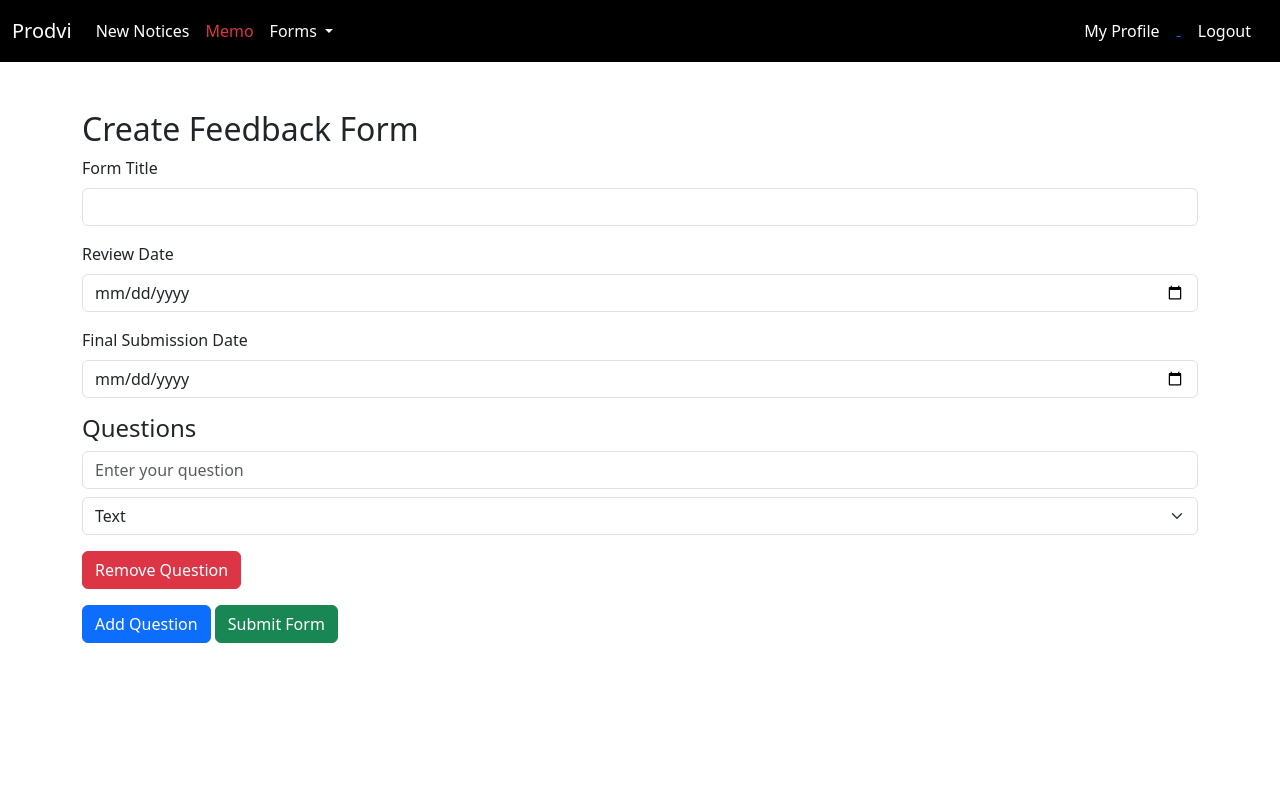
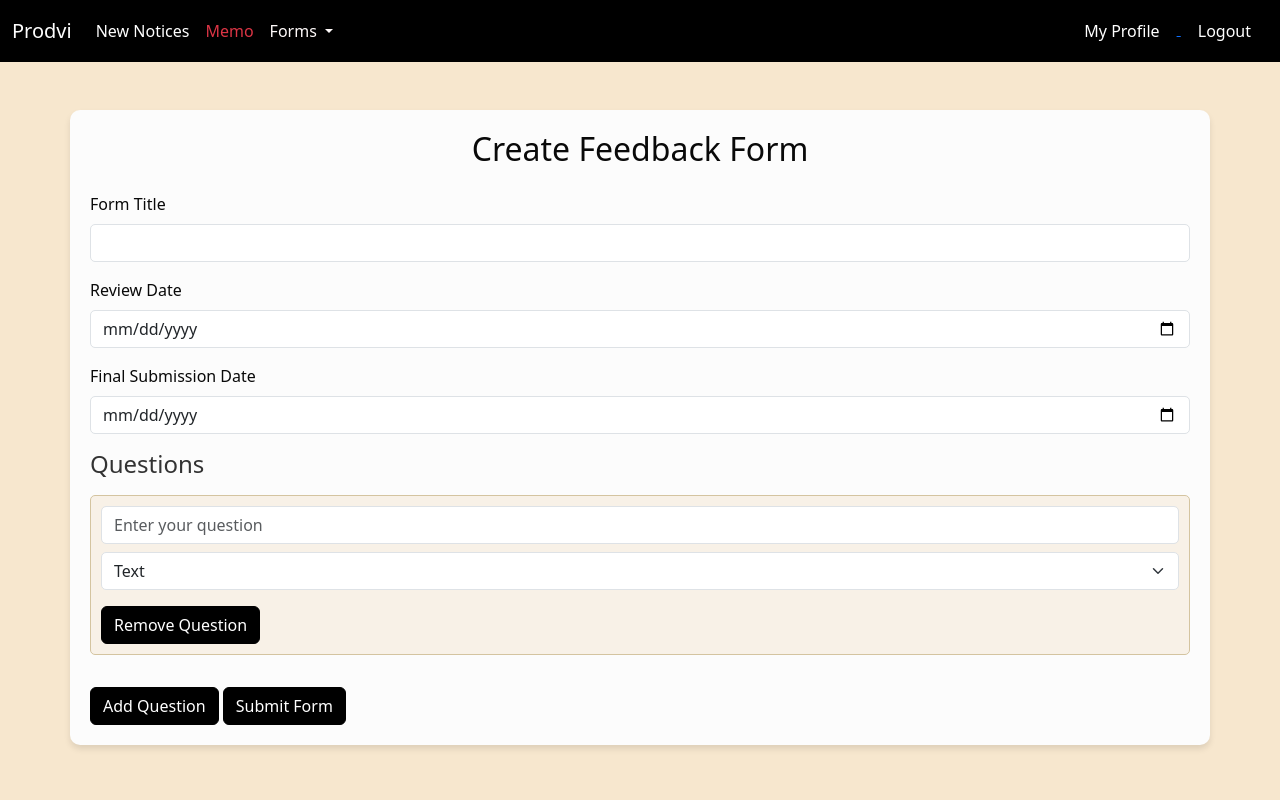
Before and after one commit to WarLoRDlArS/Prodvi, a Django app: page /createfeedbackform/ in a window 1280 px wide. Run offline with Django 5.2, Linux system fonts and the light colour scheme; the visitor is signed in with stand-in values (Sample User, id 1); data that the repository does not hold is empty.

Commit message:
Create feedback form designed

```diff
--- a/home/templates/home/createFormTemplate.html
+++ b/home/templates/home/createFormTemplate.html
@@ -12,10 +12,54 @@
     <link href="https://cdn.jsdelivr.net/npm/bootstrap@5.3.3/dist/css/bootstrap.min.css" rel="stylesheet">
     <script src="https://cdn.jsdelivr.net/npm/bootstrap@5.3.3/dist/js/bootstrap.bundle.min.js"></script>
     <style>
-        @media (min-width: 768px) { /* Adjust for large screens */
-            .min-max-fields > div {
-                width: 40%; /* Set each field to 40% width */
-            }
+        /* General beige aesthetic styles */
+        body {
+            background-color: #f7e7ce; /* Light beige background */
+            color: #333; /* Text color */
+        }
+
+        h2 {
+            color: #090909; /* Dark brown for headings */
+        }
+
+        .form-label {
+            color: #090909; /* Dark brown for labels */
+        }
+
+        .form-control,
+        .form-select {
+            border-radius: 5px; /* Slightly rounded corners */
+        }
+
+        .btn-primary, .btn-success, .btn-danger {
+            background-color: #000000; /* Earthy brown for buttons */
+            border-color: #000000;
+        }
+
+        .btn-primary:hover, .btn-success:hover, .btn-danger:hover {
+            background-color: #4d2e1f; /* Darker brown on hover */
+        }
+
+        .container {
+            background-color: #fcfcfc; /* Slightly lighter beige for form container */
+            padding: 20px;
+            border-radius: 10px;
+            box-shadow: 0px 4px 6px rgba(0, 0, 0, 0.1); /* Soft shadow */
+        }
+
+        .min-max-fields > div {
+            width: 48%; /* Make each min-max input field half the available width */
+        }
+
+        .question {
+            border: 1px solid #d4c4a0; /* Light border around each question block */
+            padding: 10px;
+            border-radius: 5px;
+            background-color: #f8f1e7; /* Light beige for question blocks */
+        }
+
+        .question + .question {
+            margin-top: 15px; /* Space between multiple questions */
         }
     </style>
 </head>
@@ -24,7 +68,7 @@
     {% include 'home/navbar.html' %}
 
     <div class="container my-5">
-        <h2>Create Feedback Form</h2>
+        <h2 class="text-center mb-4">Create Feedback Form</h2>
         <form id="feedback-form" method="POST" action="{% url 'home:createfeedbackform' %}">
             {% csrf_token %}
             <div class="mb-3">
@@ -43,7 +87,7 @@
             </div>
 
             <div id="questions">
-                <h4>Questions</h4>
+                <h4 class="mb-3">Questions</h4>
                 <div class="question mb-3">
                     <input type="text" class="form-control" name="question_text_0" placeholder="Enter your question" required>
                     <select class="form-select my-2" name="question_type_0" onchange="toggleMinMax(0)">
@@ -66,22 +110,18 @@
                 </div>
             </div>
 
-            <button type="button" id="add-question" class="btn btn-primary">Add Question</button>
-            <button type="submit" class="btn btn-success">Submit Form</button>
+            <button type="button" id="add-question" class="btn btn-primary mt-3">Add Question</button>
+            <button type="submit" class="btn btn-success mt-3">Submit Form</button>
         </form>
     </div>
 
     <script>
-        let questionCount = 1;  // Start from 1 since we already have one question
+        let questionCount = 1;
 
         function toggleMinMax(index) {
             const questionType = document.querySelector(`select[name="question_type_${index}"]`).value;
             const minMaxFields = document.getElementById(`min-max-fields-${index}`);
-            if (questionType === 'numeric') {
-                minMaxFields.style.display = 'block';  // Show fields if Numeric is selected
-            } else {
-                minMaxFields.style.display = 'none';  // Hide fields if Text is selected
-            }
+            minMaxFields.style.display = (questionType === 'numeric') ? 'block' : 'none';
         }
 
         document.getElementById('add-question').addEventListener('click', function () {
@@ -108,7 +148,7 @@
                 <button type="button" class="btn btn-danger mt-1 remove-question">Remove Question</button>
             `;
             document.getElementById('questions').appendChild(questionTemplate);
-            questionCount++;  // Increment for the next question
+            questionCount++;
         });
 
         document.getElementById('questions').addEventListener('click', function (e) {
```
